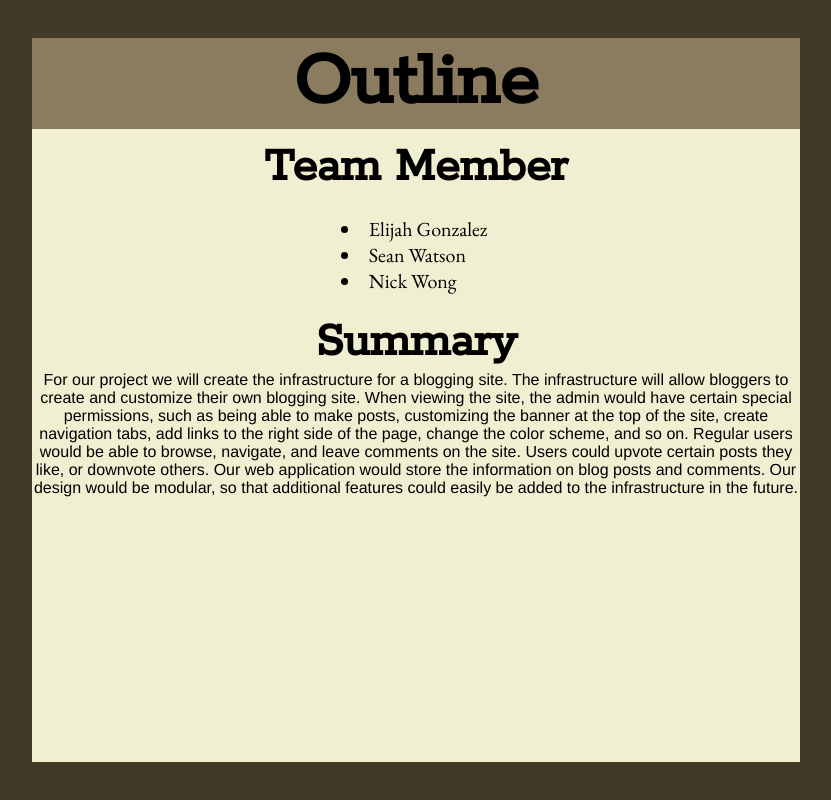
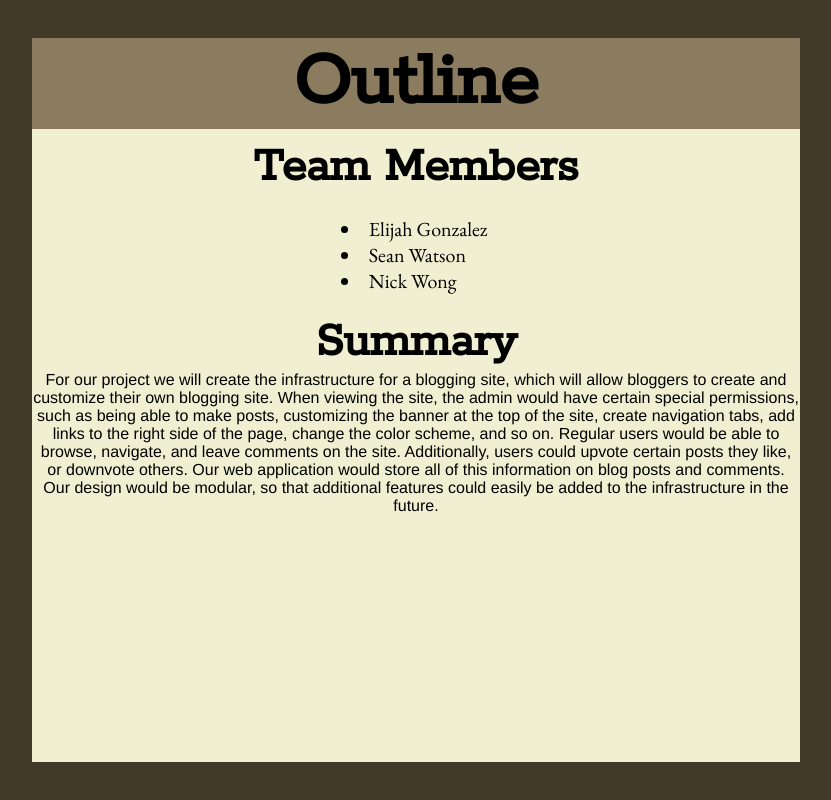
Before and after one commit to elgonzalez34/WebwareFinalAssignmentENS, a plain HTML site: page index.html in a window 1280 px wide. Shown: the whole page, without its empty margins (224-1055 px from the left). Drawn offline with nearby package versions, Linux system fonts and the light colour scheme.

Commit message:
made the description sound slightly better

```diff
--- a/index.html
+++ b/index.html
@@ -6,13 +6,13 @@
   </head>
   <body>
     <h1>Outline</h1>
-    <h2>Team Member </h2>
+    <h2>Team Members </h2>
     <ul>
       <li> Elijah Gonzalez </li>
       <li> Sean Watson</li>
       <li> Nick Wong</li>
     </ul>
     <h2>Summary</h1>
-    <p> For our project we will create the infrastructure for a blogging site. The infrastructure will allow bloggers to create and customize their own blogging site. When viewing the site, the admin would have certain special permissions, such as being able to make posts, customizing the banner at the top of the site, create navigation tabs, add links to the right side of the page, change the color scheme, and so on. Regular users would be able to browse, navigate, and leave comments on the site. Users could upvote certain posts they like, or downvote others. Our web application would store the information on blog posts and comments. Our design would be modular, so that additional features could easily be added to the infrastructure in the future. </p>
+    <p> For our project we will create the infrastructure for a blogging site, which will allow bloggers to create and customize their own blogging site. When viewing the site, the admin would have certain special permissions, such as being able to make posts, customizing the banner at the top of the site, create navigation tabs, add links to the right side of the page, change the color scheme, and so on. Regular users would be able to browse, navigate, and leave comments on the site. Additionally, users could upvote certain posts they like, or downvote others. Our web application would store all of this information on blog posts and comments. Our design would be modular, so that additional features could easily be added to the infrastructure in the future. </p>
   </body>
 </html>
```
